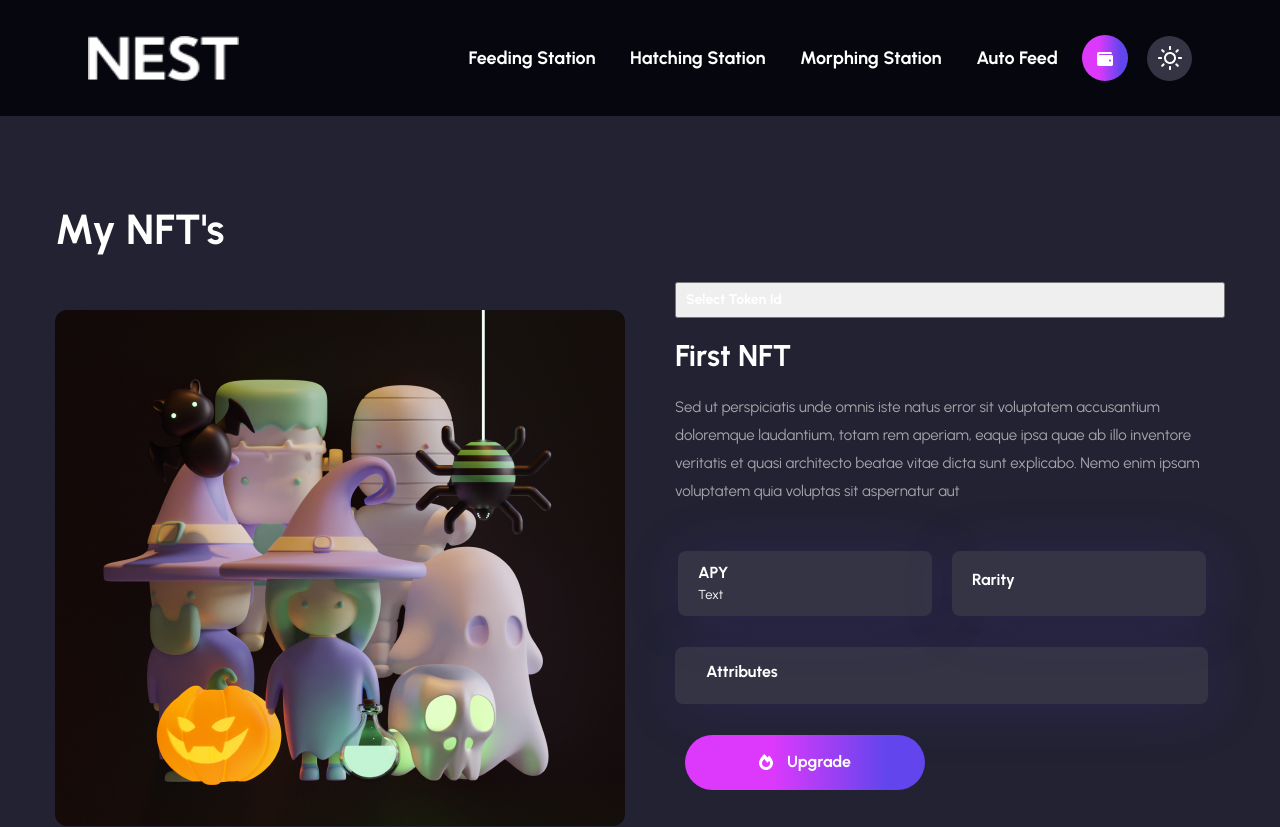
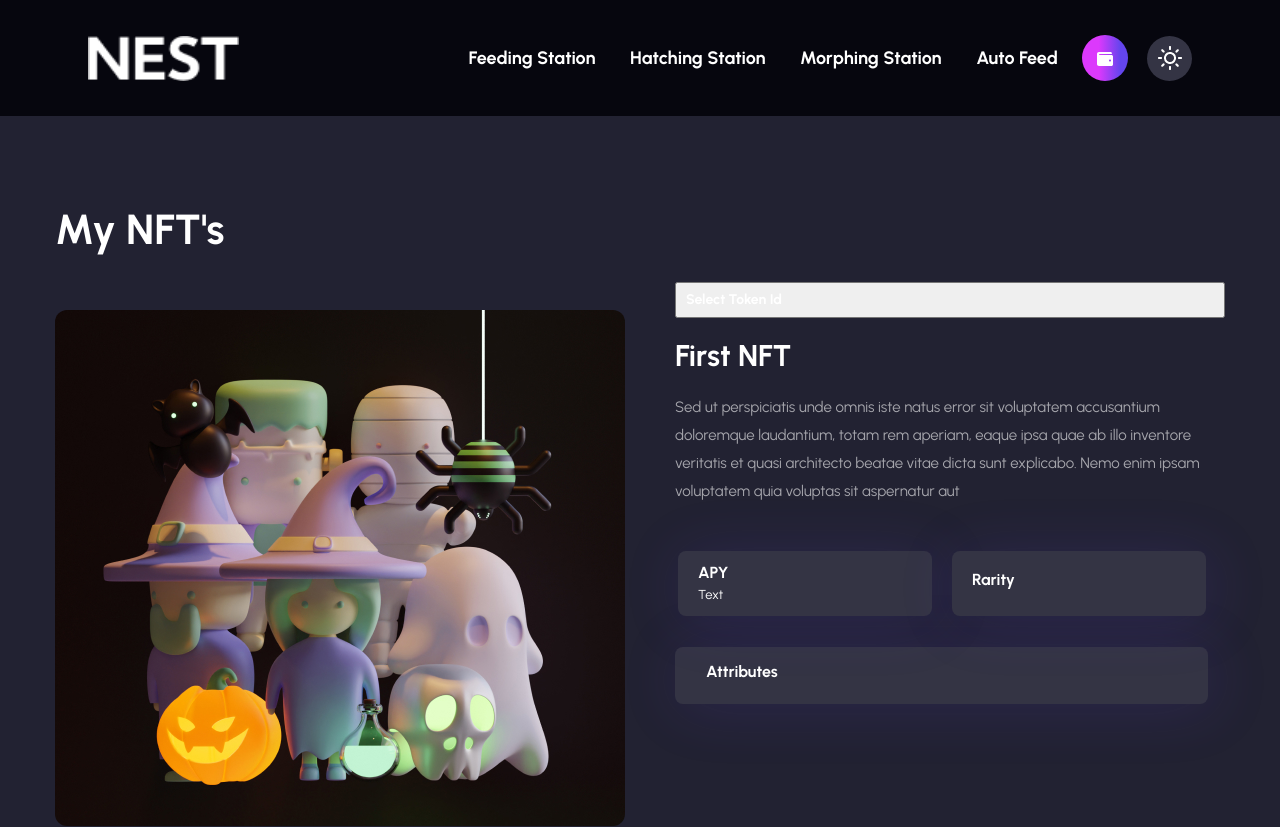
Before and after one commit to Webners1/nest, a React (Create React App) app: page / in a window 1280 px wide. Shown: the top 827 px of the page. Built offline with nearby package versions, Linux system fonts and the light colour scheme; what react-moralis would draw is missing.

Commit message:
minor changes

```diff
--- a/src/pages/Home.jsx
+++ b/src/pages/Home.jsx
@@ -256,9 +256,9 @@ const Home02 = () => {
               <div className="item-media">
                 {
                   tokenMetaData ?
-                    <div className="media">
-                      <img src={tokenMetaData?.image_data} alt="Details" />
-                    </div>
+                    <video width="750" height="500" controls >
+                      <source src={tokenMetaData?.image_data} type="video/mp4" />
+                    </video>
                     :
                     <div className="media">
                       <img src={imgdetail1} alt="Details" />
@@ -324,7 +324,7 @@ const Home02 = () => {
                     </div>
                   </div>
                 </div>
-                {upgradeBtn &&
+                {(upgradeBtn && levelState > 0) &&
                   <button
                     onClick={() => { upgradeBird(); setUpgradeBtn(!upgradeBtn) }}
                     className="ml-3 mr-5 sc-button style letter style-2 style-item-details wallet-btn"
@@ -333,7 +333,7 @@ const Home02 = () => {
                   </button>
                 }
                 {
-                  approveForMatureBirdBtn &&
+                  (approveForMatureBirdBtn && levelState > 0) &&
                   <button
                     onClick={() => approve(matureBirdCostState)}
                     className="ml-3 mr-5 sc-button style letter style-2 style-item-details wallet-btn"
@@ -342,7 +342,7 @@ const Home02 = () => {
                   </button>
                 }
                 {
-                  approveForMaxMatureBirdBtn &&
+                  (approveForMaxMatureBirdBtn && levelState > 0) &&
                   <button
                     onClick={() => approve(maxMatureBirdCostState)}
                     className="ml-3 mr-5 sc-button style letter style-2 style-item-details wallet-btn"
@@ -351,7 +351,7 @@ const Home02 = () => {
                   </button>
                 }
                 {
-                  upgradeToMatureBirdBtn &&
+                  (upgradeToMatureBirdBtn && levelState > 0) &&
                   <button
                     onClick={() => upgradeToMatureBird()}
                     className="ml-3 mr-5 sc-button style letter style-2 style-item-details wallet-btn"
@@ -360,7 +360,7 @@ const Home02 = () => {
                   </button>
                 }
                 {
-                  upgradeToMaxMatureBirdBtn &&
+                  (upgradeToMaxMatureBirdBtn && levelState > 0) &&
                   <button
                     onClick={() => upgradeToMaxMatureBird()}
                     className="ml-3 mr-5 sc-button style letter style-2 style-item-details wallet-btn"
```
